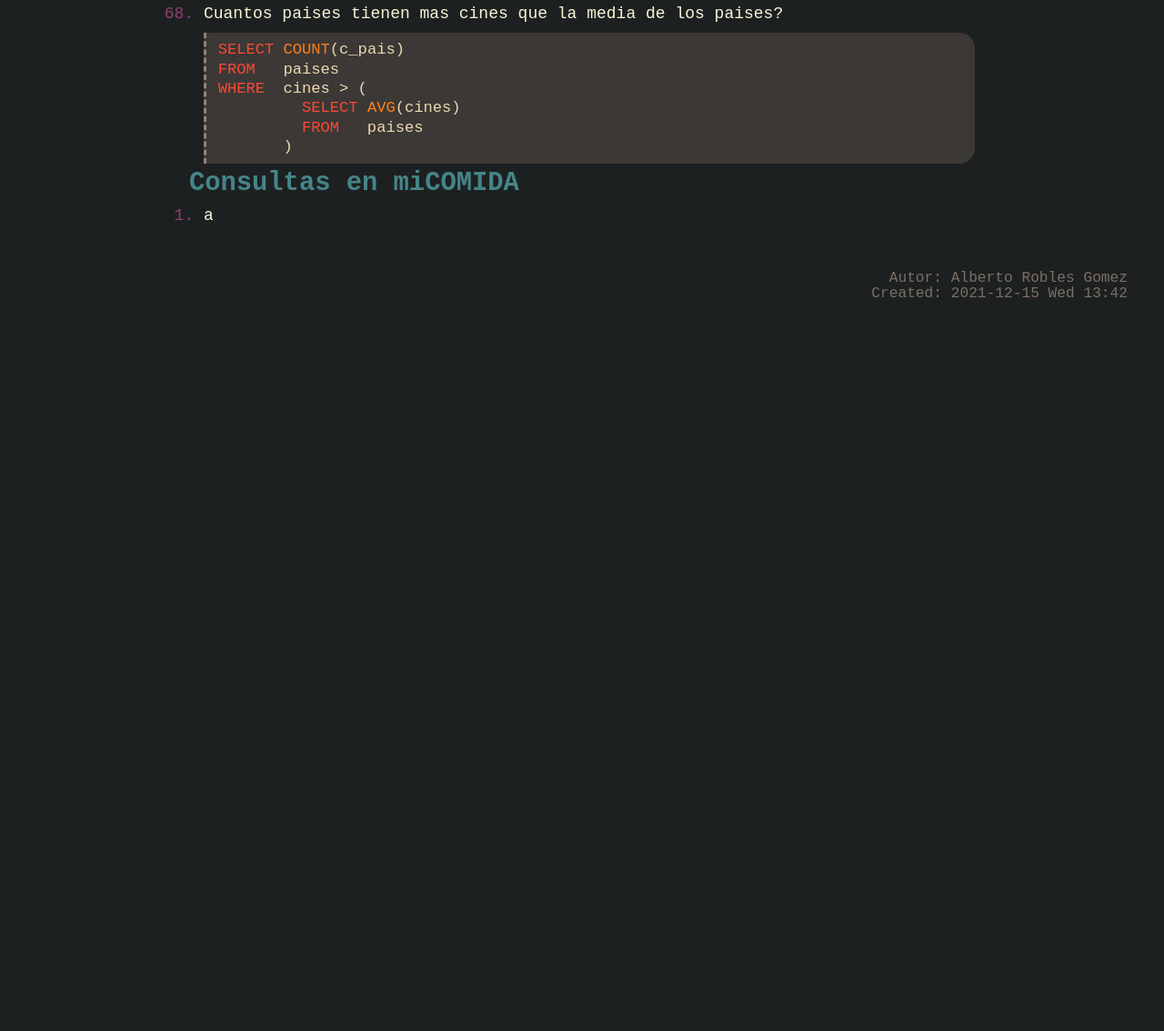
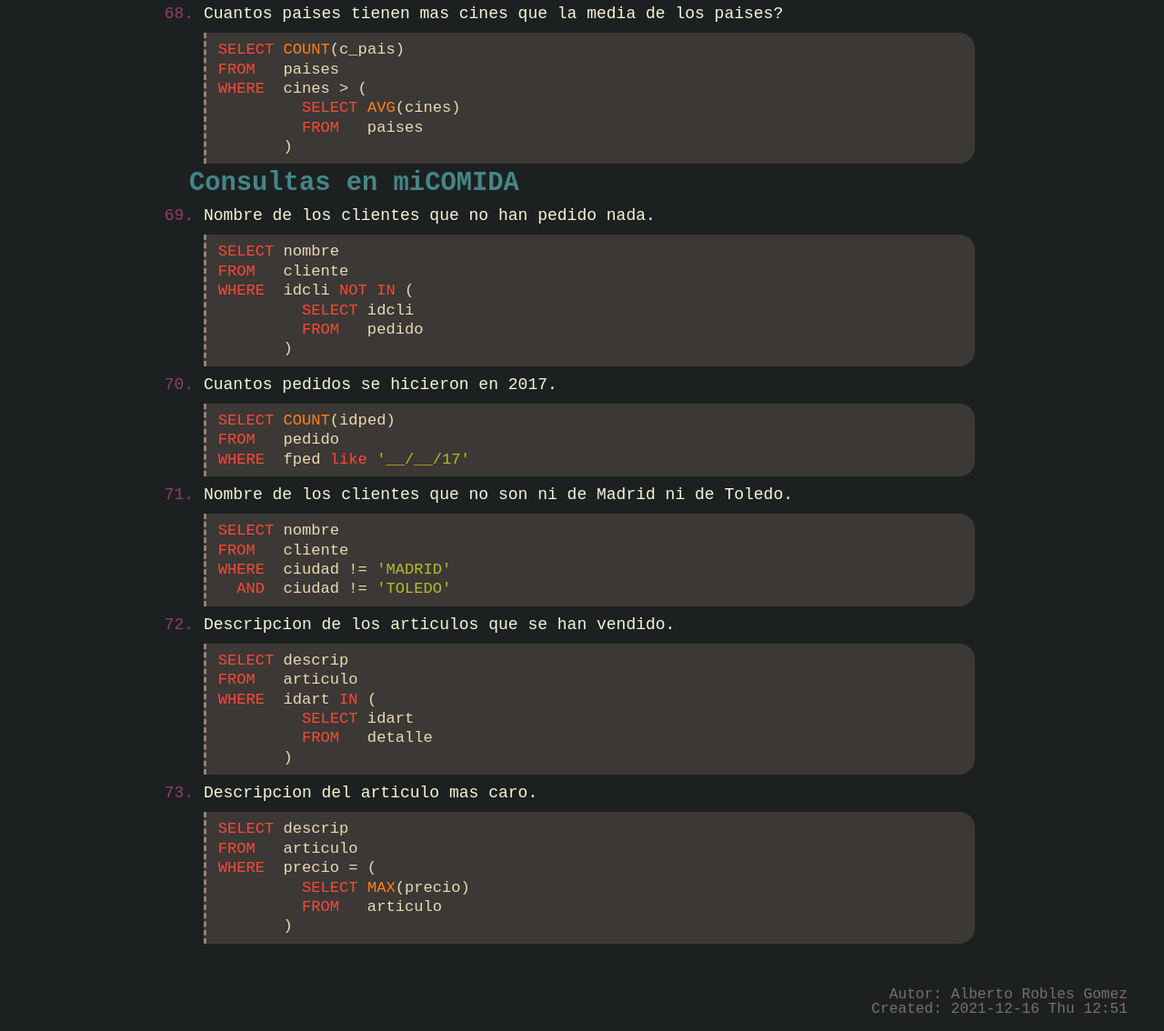
Before and after one commit to s1dam-azarquiel-2021/apuntes-y-practicas, a plain HTML site: page docs/BDD/Notas/consultas.html in a window 1280 px wide. Shown: the part 10296-11430 px from the top of the page at 91% size. Before the commit the page ends 10643 px from the top, so only its background shows below. Drawn offline with Linux system fonts and the light colour scheme; a web font is replaced by a local one.

Commit message:
[add] 15/12/21 consultas

```diff
--- a/docs/BDD/Notas/consultas.html
+++ b/docs/BDD/Notas/consultas.html
@@ -1,7 +1,7 @@
 <!DOCTYPE html>
 <html lang="es">
 <head>
-<!-- 2021-12-15 Wed 13:42 -->
+<!-- 2021-12-16 Thu 12:51 -->
 <meta charset="utf-8" />
 <meta name="viewport" content="width=device-width, initial-scale=1" />
 <title>Consultas SQL</title>
@@ -805,14 +805,72 @@ Cuantos paises tienen mas cines que la media de los paises?
 <h2 id="org76fccb0">Consultas en miCOMIDA</h2>
 <div class="outline-text-2" id="text-org76fccb0">
 <ol class="org-ol">
-<li>a</li>
+<li value="69"><p>
+Nombre de los clientes que no han pedido nada.
+</p>
+<div class="org-src-container">
+<pre class="src src-sql"><span class="org-keyword">SELECT</span> nombre
+<span class="org-keyword">FROM</span>   cliente
+<span class="org-keyword">WHERE</span>  idcli <span class="org-keyword">NOT</span> <span class="org-keyword">IN</span> (
+         <span class="org-keyword">SELECT</span> idcli
+         <span class="org-keyword">FROM</span>   pedido
+       )
+</pre>
+</div></li>
+
+<li><p>
+Cuantos pedidos se hicieron en 2017.
+</p>
+<div class="org-src-container">
+<pre class="src src-sql"><span class="org-keyword">SELECT</span> <span class="org-builtin">COUNT</span>(idped)
+<span class="org-keyword">FROM</span>   pedido
+<span class="org-keyword">WHERE</span>  fped <span class="org-keyword">like</span> <span class="org-string">'__/__/17'</span>
+</pre>
+</div></li>
+
+<li><p>
+Nombre de los clientes que no son ni de Madrid ni de Toledo.
+</p>
+<div class="org-src-container">
+<pre class="src src-sql"><span class="org-keyword">SELECT</span> nombre
+<span class="org-keyword">FROM</span>   cliente
+<span class="org-keyword">WHERE</span>  ciudad != <span class="org-string">'MADRID'</span>
+  <span class="org-keyword">AND</span>  ciudad != <span class="org-string">'TOLEDO'</span>
+</pre>
+</div></li>
+
+<li><p>
+Descripcion de los articulos que se han vendido.
+</p>
+<div class="org-src-container">
+<pre class="src src-sql"><span class="org-keyword">SELECT</span> descrip
+<span class="org-keyword">FROM</span>   articulo
+<span class="org-keyword">WHERE</span>  idart <span class="org-keyword">IN</span> (
+         <span class="org-keyword">SELECT</span> idart
+         <span class="org-keyword">FROM</span>   detalle
+       )
+</pre>
+</div></li>
+
+<li><p>
+Descripcion del articulo mas caro.
+</p>
+<div class="org-src-container">
+<pre class="src src-sql"><span class="org-keyword">SELECT</span> descrip
+<span class="org-keyword">FROM</span>   articulo
+<span class="org-keyword">WHERE</span>  precio = (
+         <span class="org-keyword">SELECT</span> <span class="org-builtin">MAX</span>(precio)
+         <span class="org-keyword">FROM</span>   articulo
+       )
+</pre>
+</div></li>
 </ol>
 </div>
 </div>
 </div>
 <div id="postamble" class="status">
 <p class="author">Autor: Alberto Robles Gomez</p>
-<p class="date">Created: 2021-12-15 Wed 13:42</p>
+<p class="date">Created: 2021-12-16 Thu 12:51</p>
 </div>
 </body>
 </html>
```
Also changed, not shown: 1 other file.
